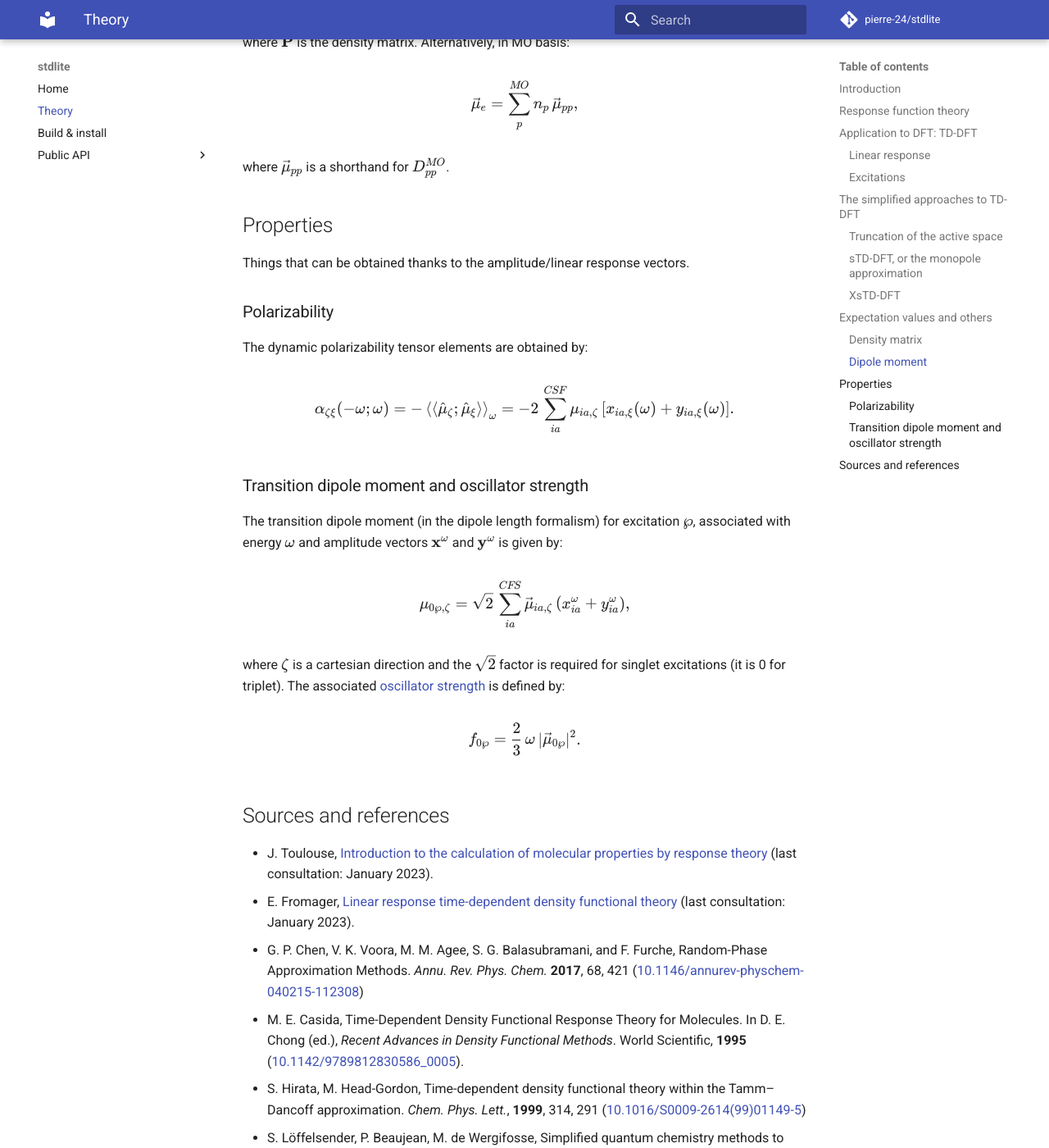
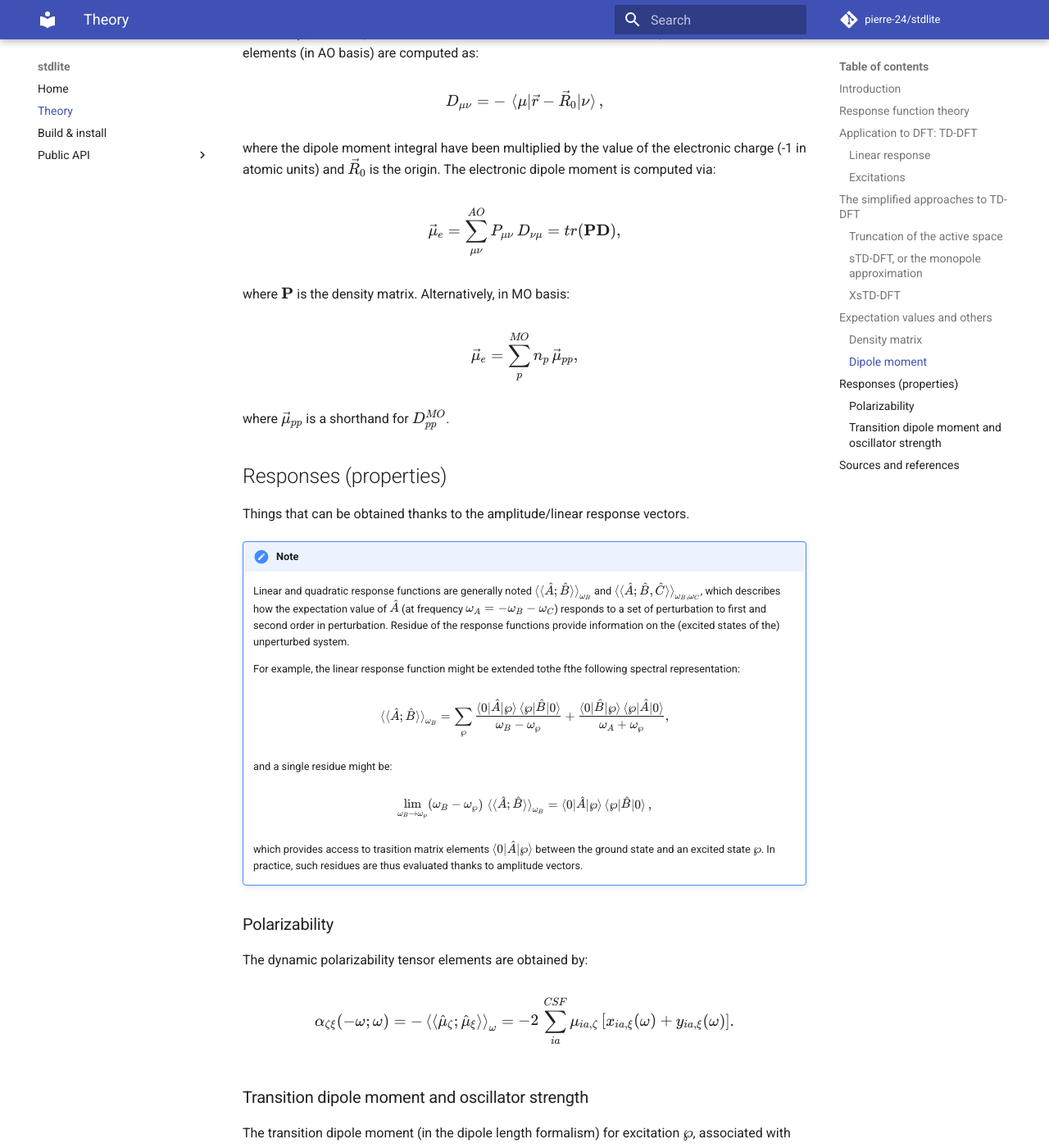
Before and after one commit to pierre-24/stdlite, an MkDocs documentation site: the page built from docs/theory.md, in a window 1280 px wide and 1400 px high, scrolled down 7991 px. Shown: the whole window at 82% size. Built offline with MkDocs 1.6.1 and Material for MkDocs 9.7.7, drawn with Linux system fonts in a browser that asks for light colours; comment, search, counter and statistics services are not loaded; some of the changed text lies outside the part shown.

Commit message:
response functions

```diff
--- a/docs/theory.md
+++ b/docs/theory.md
@@ -184,11 +184,21 @@ Solving this problem is done using two approaches.
 
 === "Tamm-Dancoff approximation (TDA)"
 
-    The [Tamm-Dancoff approximation](https://doi.org/10.1016/S0009-2614(99)01149-5) ($\mathbf B = \mathbf 0$) leads to:
+    The [Tamm-Dancoff approximation](https://doi.org/10.1016/S0009-2614(99)01149-5) ($\mathbf B = \mathbf 0$ and thus $\mathbf y^\omega = 0$) leads to:
 
     $$\mathbf A\,\mathbf x^\omega = \omega\,\mathbf x^\omega,$$
 
     where the $\mathbf x^\omega$ contains the coefficient associated to each $i \to a$ transition (see [below](#transition-dipole-moment-and-oscillator-strength)).
+
+The amplitude vectors are linked to their linear response counterparts through the following spectral representation:
+
+$$\begin{aligned}
+x_{ai,\zeta}(\omega) &= \sum_{\wp} \eta_{ia,\zeta}\,(x^{\omega_\wp}_{ia} + y^{\omega_\wp}_{ia})\,\left[\frac{x_{ia}^{\omega_\wp}}{\omega-\omega_\wp}-\frac{y_{ia}^{\omega_\wp}}{\omega+\omega_\wp}\right],\\
+y_{ai,\zeta}(\omega) &= \sum_{\wp} \eta_{ia,\zeta}\,(x^{\omega_\wp}_{ia} + y^{\omega_\wp}_{ia})\,\left[\frac{y_{ia}^{\omega_\wp}}{\omega-\omega_\wp}-\frac{x_{ia}^{\omega_\wp}}{\omega+\omega_\wp}\right],
+\end{aligned}$$
+
+where these expression involves a summation over all $\{\omega_\wp\}$ excited states.
+These representation leads to simplification when taking residue of response functions.
 
 ## The simplified approaches to TD-DFT
 
@@ -320,9 +330,25 @@ $$\vec\mu_e = \sum^{MO}_p n_p\,\vec\mu_{pp},$$
 
 where $\vec\mu_{pp}$ is a shorthand for $D^{MO}_{pp}$.
 
-## Properties
+## Responses (properties)
 
 Things that can be obtained thanks to the amplitude/linear response vectors.
+
+!!! note
+
+    Linear and quadratic response functions are generally noted $\braket{\braket{\hat A; \hat B}}_{\omega_B}$ and $\braket{\braket{\hat A; \hat B, \hat C}}_{\omega_B,\omega_C}$, which describes how the expectation value of $\hat A$ (at frequency $\omega_A = -\omega_B - \omega_C$) responds to a set of perturbation to first and second order in perturbation.
+    Residue of the response functions provide information on the (excited states of the) unperturbed system.
+
+    For example, the linear response function might be extended tothe fthe following spectral representation:
+
+    $$\braket{\braket{\hat A; \hat B}}_{\omega_B} = \sum_\wp \frac{\braket{0|\hat A|\wp}\braket{\wp|\hat B|0}}{\omega_B-\omega_\wp} + \frac{\braket{0|\hat B|\wp}\braket{\wp|\hat A|0}}{\omega_A+\omega_\wp},$$
+
+    and a single residue might be:
+
+    $$\lim_{\omega_B\to\omega_\wp} (\omega_B-\omega_\wp)\,\braket{\braket{\hat A; \hat B}}_{\omega_B} = \braket{0|\hat A|\wp}\braket{\wp|\hat B|0},$$
+
+    which provides access to trasition matrix elements $\braket{0|\hat A|\wp}$ between the ground state and an excited state $\wp$.
+    In practice, such residues are thus evaluated thanks to amplitude vectors.
 
 ### Polarizability
 
```
